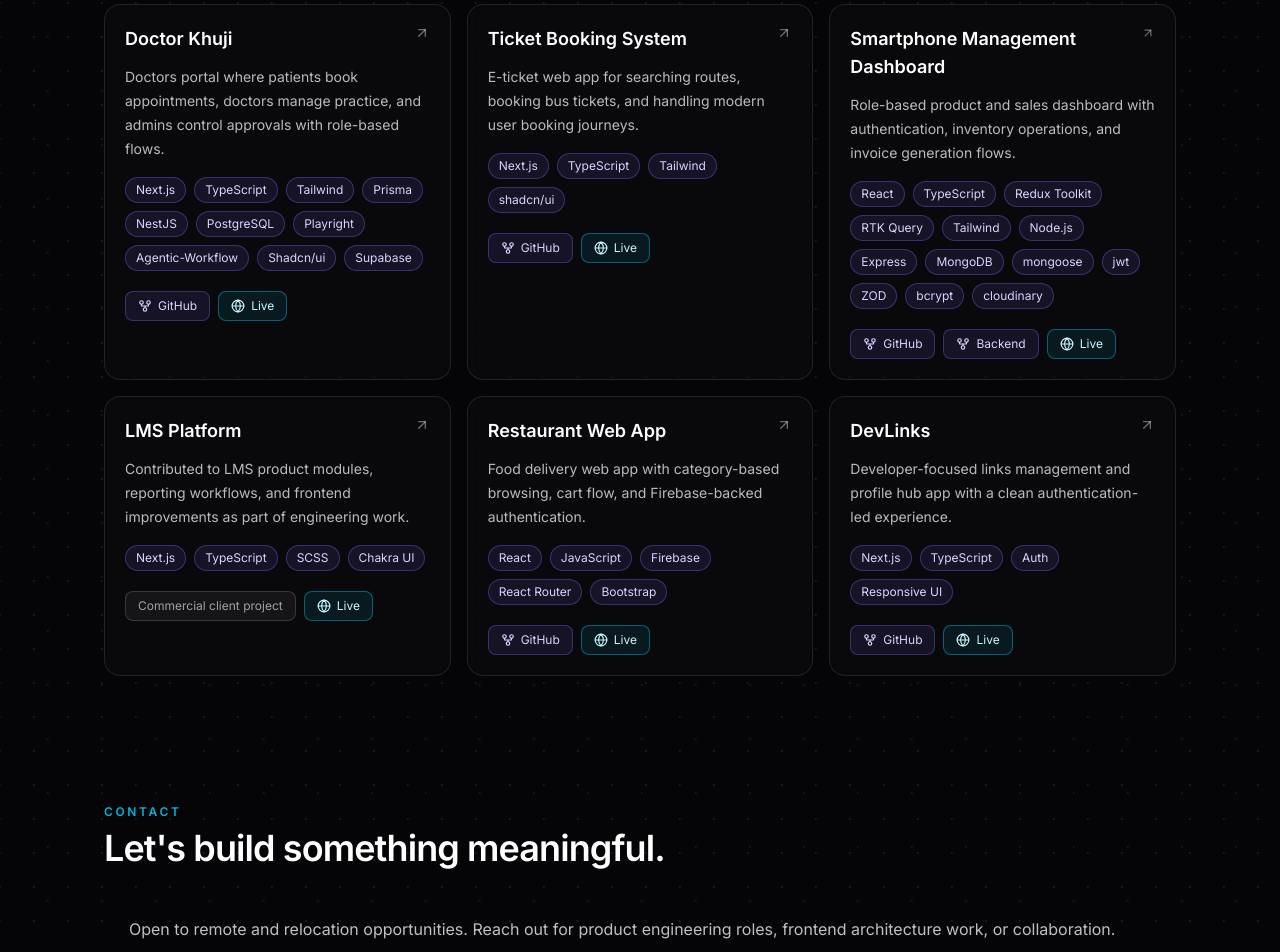
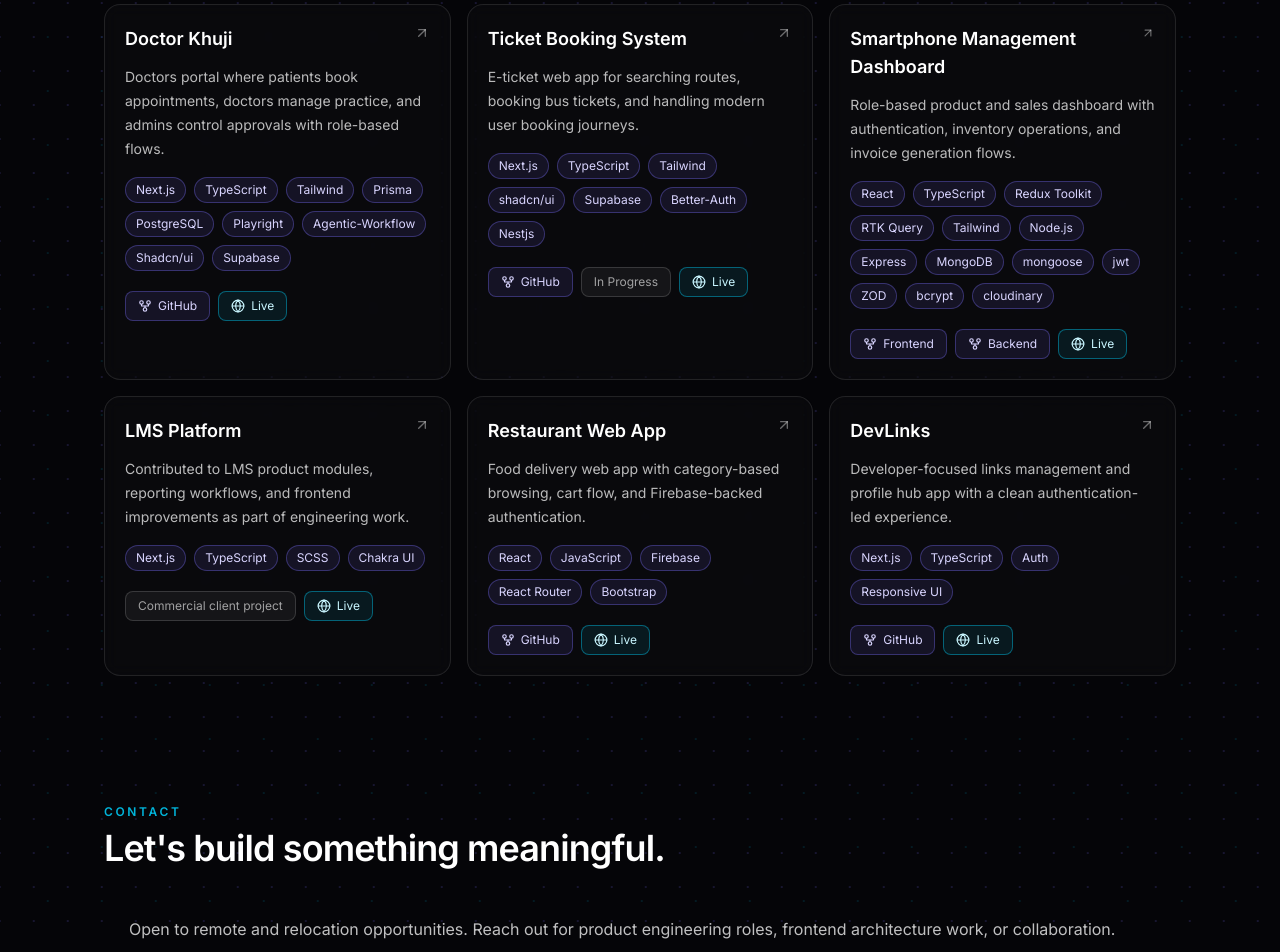
Before and after one commit to Asif-Zaman-Suvo/Portfolio, a Next.js app: page / in a window 1280 px wide. Shown: the part 3376-4328 px from the top of the page. Built offline with nearby package versions, Linux system fonts and the light colour scheme; no server answers.

Commit message:
Update project section

```diff
--- a/components/ProjectsSection.tsx
+++ b/components/ProjectsSection.tsx
@@ -5,12 +5,36 @@ import { ArrowUpRight, GitFork, Globe } from "lucide-react";
 import { Card } from "@/components/ui/card";
 import { Reveal } from "@/components/Reveal";
 
-const projects = [
+type Project = {
+  title: string;
+  description: string;
+  stack: string[];
+  live?: string;
+  status?: string;
+  github?: string;
+  githubRepoFrontend?: string;
+  githubRepoBackend?: string;
+};
+
+const linkClass =
+  "inline-flex items-center gap-1.5 rounded-lg border border-[#7c6fff]/35 bg-[#7c6fff]/10 px-3 py-1.5 text-xs text-[#d9d5ff] transition hover:border-[#00d4ff]/60 hover:text-white";
+
+const projects: Project[] = [
   {
     title: "Doctor Khuji",
     description:
       "Doctors portal where patients book appointments, doctors manage practice, and admins control approvals with role-based flows.",
-    stack: ["Next.js", "TypeScript", "Tailwind", "Prisma","NestJS", "PostgreSQL","Playright",'Agentic-Workflow','Shadcn/ui','Supabase'],
+    stack: [
+      "Next.js",
+      "TypeScript",
+      "Tailwind",
+      "Prisma",
+      "PostgreSQL",
+      "Playright",
+      "Agentic-Workflow",
+      "Shadcn/ui",
+      "Supabase",
+    ],
     github: "https://github.com/Asif-Zaman-Suvo/Doctor-Khuji",
     live: "https://doctor-khuji.vercel.app/",
   },
@@ -18,17 +42,32 @@ const projects = [
     title: "Ticket Booking System",
     description:
       "E-ticket web app for searching routes, booking bus tickets, and handling modern user booking journeys.",
-    stack: ["Next.js", "TypeScript", "Tailwind", "shadcn/ui"],
+    stack: ["Next.js", "TypeScript", "Tailwind", "shadcn/ui","Supabase",'Better-Auth','Nestjs'],
     github: "https://github.com/Asif-Zaman-Suvo/Ticket-Booking-System-Frontend",
-    live: "https://suvo-e-ticket-booking.vercel.app/",
+    live: "https://suvo-e-ticket-booking.vercel.app",
+    status: "In Progress",
   },
   {
     title: "Smartphone Management Dashboard",
     description:
       "Role-based product and sales dashboard with authentication, inventory operations, and invoice generation flows.",
-    stack: ["React", "TypeScript", "Redux Toolkit", "RTK Query", "Tailwind",'Node.js','Express','MongoDB','mongoose','jwt','ZOD','bcrypt','cloudinary'],
-    github: "https://github.com/Asif-Zaman-Suvo/Smartphone-Management-Frontend",
-    backend: "https://github.com/Asif-Zaman-Suvo/Smartphone-Management-Backend",
+    stack: [
+      "React",
+      "TypeScript",
+      "Redux Toolkit",
+      "RTK Query",
+      "Tailwind",
+      "Node.js",
+      "Express",
+      "MongoDB",
+      "mongoose",
+      "jwt",
+      "ZOD",
+      "bcrypt",
+      "cloudinary",
+    ],
+    githubRepoFrontend: "https://github.com/Asif-Zaman-Suvo/Smartphone-Management-Frontend",
+    githubRepoBackend: "https://github.com/Asif-Zaman-Suvo/Smartphone-Management-Backend",
     live: "https://smartphone-management-frontend-suvo.vercel.app/",
   },
   {
@@ -36,8 +75,8 @@ const projects = [
     description:
       "Contributed to LMS product modules, reporting workflows, and frontend improvements as part of engineering work.",
     stack: ["Next.js", "TypeScript", "SCSS", "Chakra UI"],
-    live: "https://keeron.com/",
-    note: "Commercial client project",
+    live: "https://keeron.com",
+    status: "Commercial client project",
   },
   {
     title: "Restaurant Web App",
@@ -54,8 +93,53 @@ const projects = [
     stack: ["Next.js", "TypeScript", "Auth", "Responsive UI"],
     github: "https://github.com/Asif-Zaman-Suvo/devlinks",
     live: "https://dev-links-finder.vercel.app/",
+  },
+];
+
+function ProjectRepoLinks({ project }: { project: Project }) {
+  const split =
+    project.githubRepoFrontend != null || project.githubRepoBackend != null;
+
+  if (split) {
+    return (
+      <>
+        {project.githubRepoFrontend ? (
+          <a
+            href={project.githubRepoFrontend}
+            target="_blank"
+            rel="noreferrer"
+            className={linkClass}
+          >
+            <GitFork className="h-3.5 w-3.5" />
+            Frontend
+          </a>
+        ) : null}
+        {project.githubRepoBackend ? (
+          <a
+            href={project.githubRepoBackend}
+            target="_blank"
+            rel="noreferrer"
+            className={linkClass}
+          >
+            <GitFork className="h-3.5 w-3.5" />
+            Backend
+          </a>
+        ) : null}
+      </>
+    );
   }
-] as const;
+
+  if (project.github) {
+    return (
+      <a href={project.github} target="_blank" rel="noreferrer" className={linkClass}>
+        <GitFork className="h-3.5 w-3.5" />
+        GitHub
+      </a>
+    );
+  }
+
+  return null;
+}
 
 export function ProjectsSection() {
   return (
@@ -66,7 +150,7 @@ export function ProjectsSection() {
       </Reveal>
 
       <div className="mt-8 grid gap-4 sm:grid-cols-2 xl:grid-cols-3">
-        {projects.map((project, index) => (
+        {projects?.map((project, index) => (
           <motion.div
             key={project.title}
             initial={{ opacity: 0, y: 20 }}
@@ -92,34 +176,24 @@ export function ProjectsSection() {
               </div>
 
               <div className="mt-5 flex flex-wrap items-center gap-2">
-                {"github" in project ? (
-                  <>
-                    <a
-                      href={project.github}
-                      target="_blank"
-                      rel="noreferrer"
-                      className="inline-flex items-center gap-1.5 rounded-lg border border-[#7c6fff]/35 bg-[#7c6fff]/10 px-3 py-1.5 text-xs text-[#d9d5ff] transition hover:border-[#00d4ff]/60 hover:text-white"
-                    >
-                      <GitFork className="h-3.5 w-3.5" />
-                      GitHub
-                    </a>
-                    {"backend" in project ? (
-                      <a
-                        href={project.backend}
-                        target="_blank"
-                        rel="noreferrer"
-                        className="inline-flex items-center gap-1.5 rounded-lg border border-[#7c6fff]/35 bg-[#7c6fff]/10 px-3 py-1.5 text-xs text-[#d9d5ff] transition hover:border-[#00d4ff]/60 hover:text-white"
-                      >
-                        <GitFork className="h-3.5 w-3.5" />
-                        Backend
-                      </a>
+                <ProjectRepoLinks project={project} />
+                {!project.github &&
+                !project.githubRepoFrontend &&
+                !project.githubRepoBackend &&
+                project.status ? (
+                  <span className="rounded-lg border border-white/15 bg-white/5 px-3 py-1.5 text-xs text-white/60">
+                    {project.status}
+                  </span>
                 ) : null}
-                  </>
-                ) : (
+                {project.status &&
+                (project.github ||
+                  project.githubRepoFrontend ||
+                  project.githubRepoBackend) ? (
                   <span className="rounded-lg border border-white/15 bg-white/5 px-3 py-1.5 text-xs text-white/60">
-                    {project.note}
+                    {project.status}
                   </span>
-                )}
+                ) : null}
+                {project.live ? (
                   <a
                     href={project.live}
                     target="_blank"
@@ -129,6 +203,7 @@ export function ProjectsSection() {
                     <Globe className="h-3.5 w-3.5" />
                     Live
                   </a>
+                ) : null}
               </div>
             </Card>
           </motion.div>
```
Lines whose indentation alone changed are shown as unchanged.
